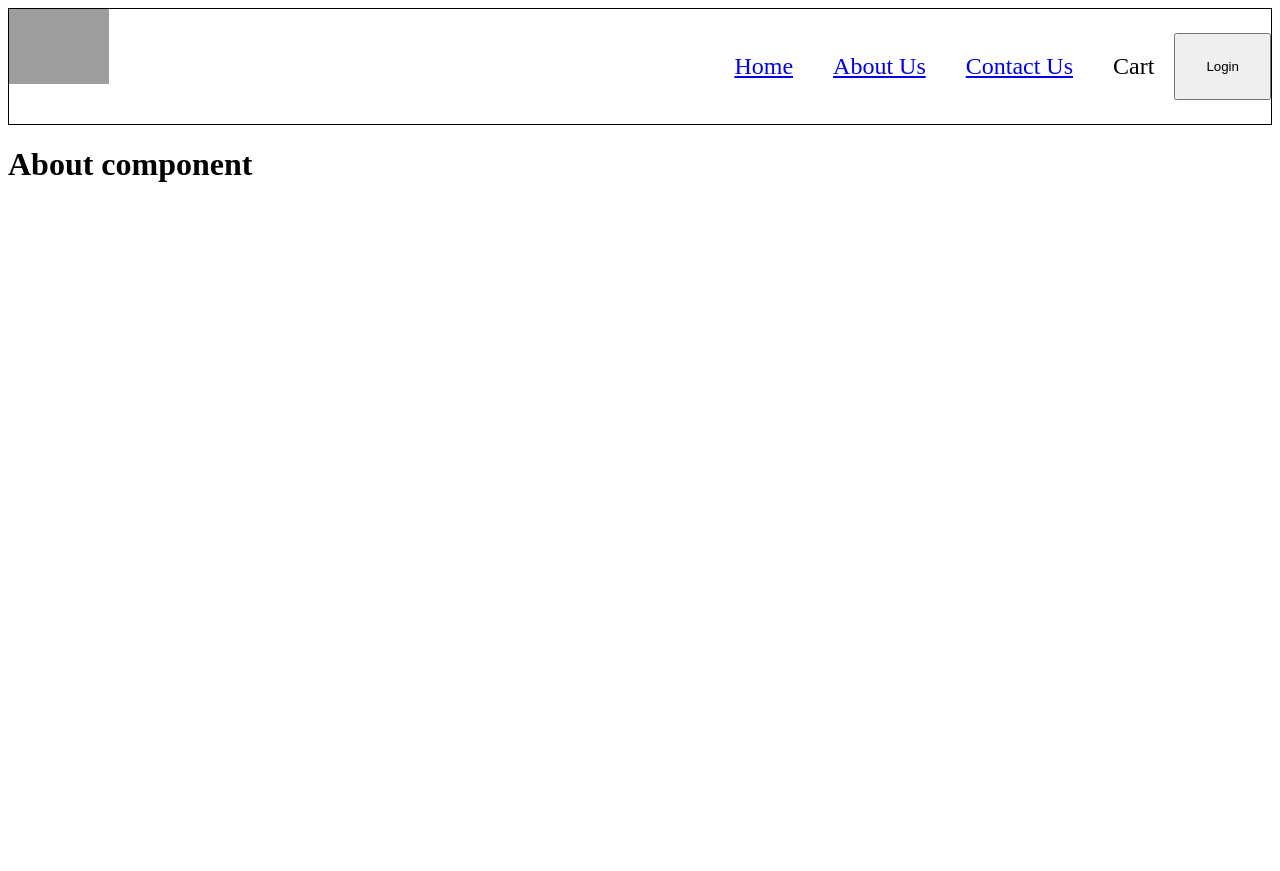
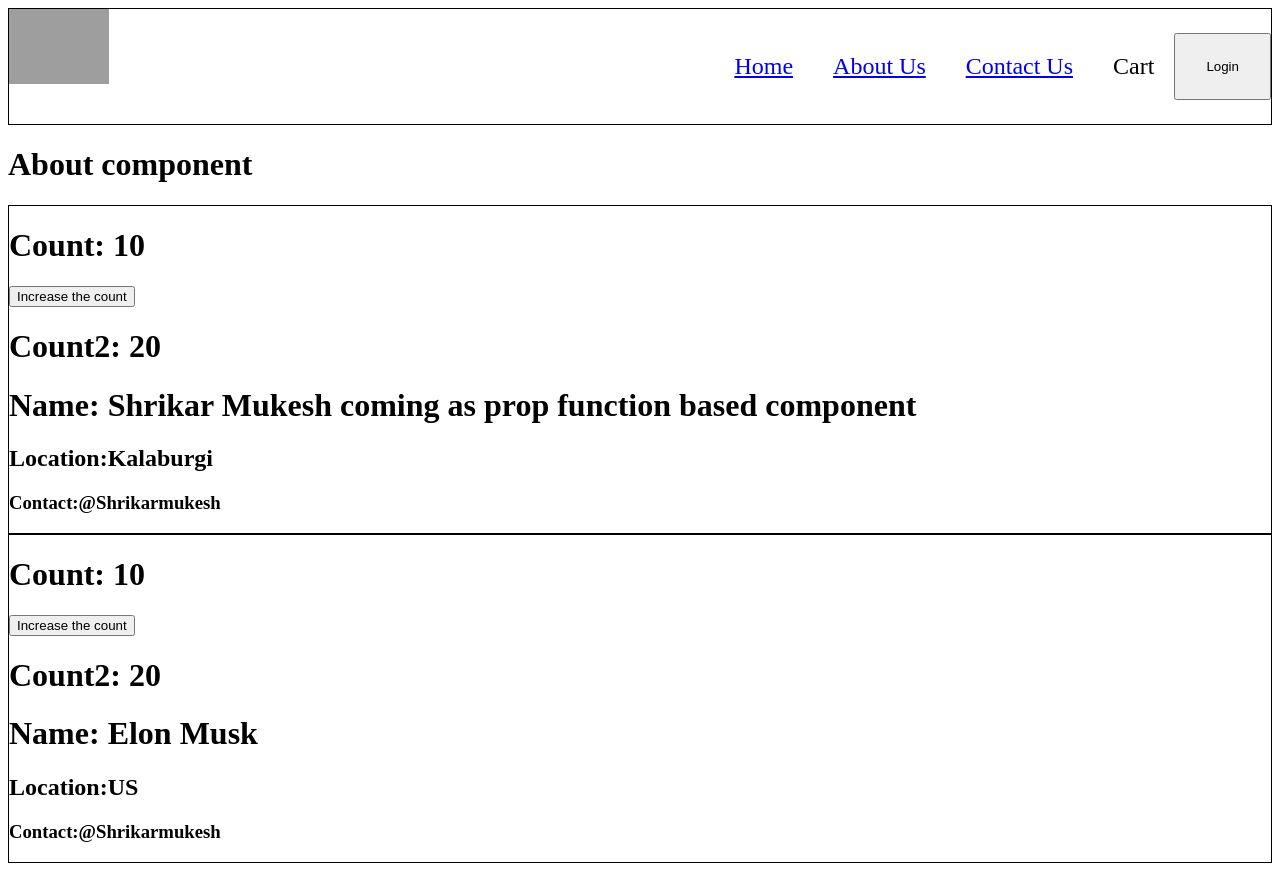
Before and after one commit to ShrikarMukesh/namaste-react, a React (Vite) app: page /about in a window 1280 px wide. Before the commit the page ends 800 px from the top, so only its background shows below. Built offline with nearby package versions, Linux system fonts and the light colour scheme; grey boxes are pictures that could not be loaded.

Commit message:
class-based component understanding is completed

```diff
--- a/index.css
+++ b/index.css
@@ -71,3 +71,9 @@
 .filter {
   display: flex;
 }
+
+.user-card{
+  justify-content: space-between;
+  border: 1px solid black;
+
+}
--- a/src/components/About.js
+++ b/src/components/About.js
@@ -1,8 +1,31 @@
-const About = () =>{
-    return(
-        <div>
-            <h1>About component</h1>
-        </div>
-    )
+import User from "./User"
+import UserClass from "./UserClass"
+import {Component} from "react";
+
+class About extends Component {
+    constructor() {
+        super();
+        console.log('Parent Constructor called')
+    }
+    componentDidMount() {
+        console.log('Parent componentDidMount called')
+    }
+    render() {
+        console.log('Parent render called')
+        return(
+            <div>
+                <h1>About component</h1>
+                {/* <User name={"Shrikar Mukesh coming as prop class based component"}/>*/}
+                <UserClass
+                    name={"Shrikar Mukesh coming as prop function based component"}
+                    location={"Kalaburgi"}
+                />
+                <UserClass
+                    name={"Elon Musk"}
+                    location={"US"}
+                />
+            </div>
+        );
+    };
 }
 export default About;
--- /dev/null
+++ b/src/components/User.js
@@ -0,0 +1,17 @@
+
+import {useState} from "react";
+
+const User = (props) =>{
+    const [count] = useState(0);
+
+    return(
+        <div className="user-card">
+            <h1>Count : {count}</h1>
+            <h1>Name: {props.name}</h1>
+            <h2>Location:Bangalore</h2>
+            <h2>Contact:@Shrikarmukesh</h2>
+        </div>
+    );
+}
+
+export default User;
--- /dev/null
+++ b/src/components/UserClass.js
@@ -0,0 +1,40 @@
+import React from "react";
+class UserClass extends React.Component{
+    constructor(props) {
+        super(props);
+
+        this.state = {
+            count:10,
+            count2:20
+        };
+        console.log(this.props.name + 'Child constructor called');
+    }
+    componentDidMount() {
+        //API CALLS
+        console.log(this.props.name + 'child componentDidMount called')
+    }
+
+    render (){
+        console.log(this.props.name + 'Child render called');
+        //This is called destructing
+        const{count} = this.state;
+        return (
+            <div className="user-card">
+                <h1>Count: {count}</h1>
+                <button onClick={()=>{
+                    //NEVER UPDATE STATE VARIABLE DIRECTLY IN REACT
+                    this.setState({
+                        count: count + 1,
+                        count2: this.state.count2 + 1,
+                    })
+                }}>Increase the count</button>
+                <h1>Count2: {this.state.count2}</h1>
+                <h1>Name: {this.props.name}</h1>
+                <h2>Location:{this.props.location}</h2>
+                <h3>Contact:@Shrikarmukesh</h3>
+            </div>
+        );
+    }
+}
+
+export default UserClass;
```
Also changed, not shown: 1 other file (tests, documents, lock files or other folders).
